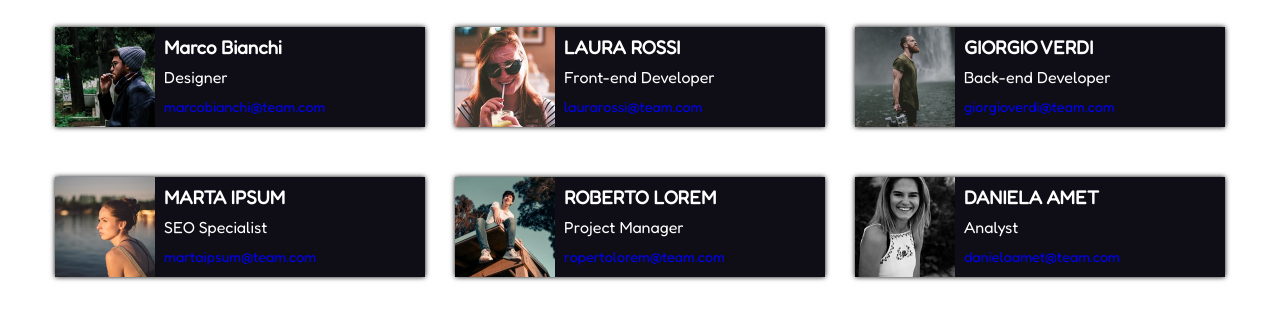
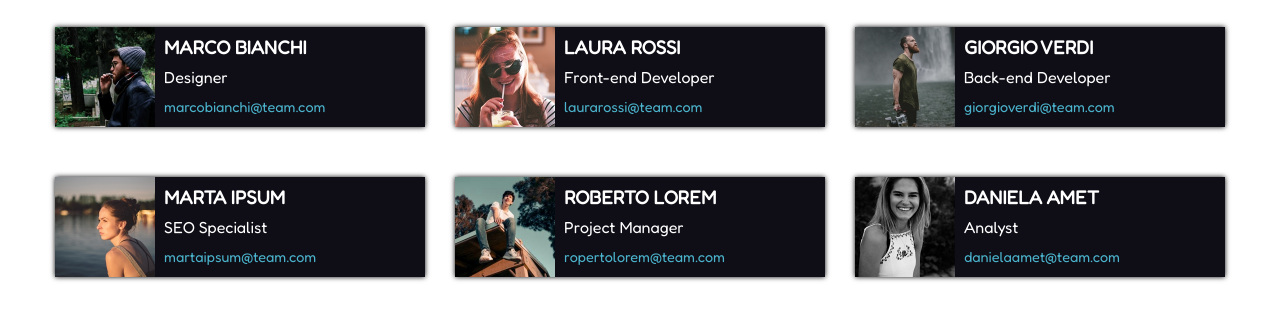
Before and after one commit to Spectrum5/html-css-float-cards, a plain HTML site: page index.html in a window 1280 px wide. Shown: the part 142-462 px from the top of the page. Drawn offline with Linux system fonts and the light colour scheme.

Commit message:
Modifica al colore della email

```diff
--- a/css/style.css
+++ b/css/style.css
@@ -87,4 +87,5 @@ section.container {
     display: block;
     text-decoration: none;
     font-size: 0.9em;
+    color: #4bb4cc;
 }
--- a/index.html
+++ b/index.html
@@ -44,7 +44,7 @@
                             <img src="img/male1.png" alt="MARCO BIANCHI" class="image">
 
                             <div class="info-card">
-                                <h3>Marco Bianchi</h3>
+                                <h3>MARCO BIANCHI</h3>
                                     <span class="role-card">Designer</span>
                                     <a href="#" class="email">marcobianchi@team.com</a>
 
```
